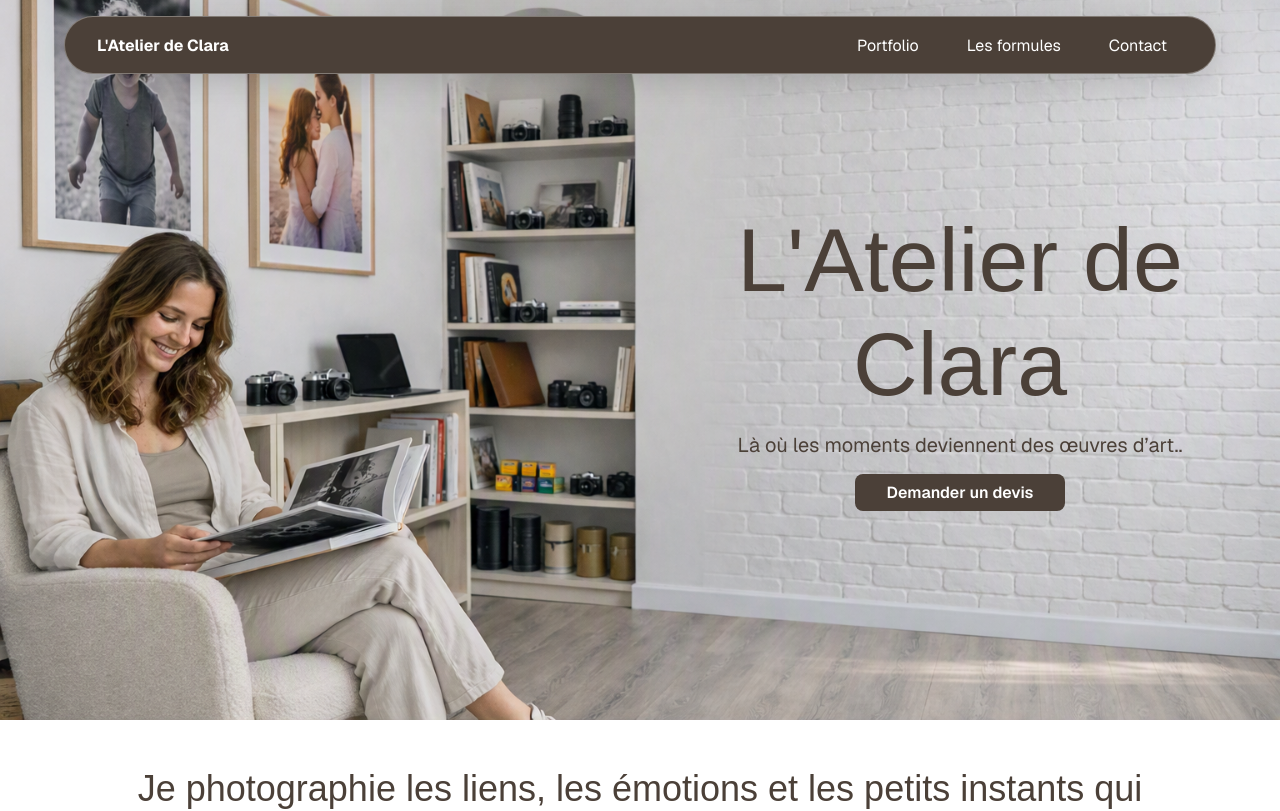
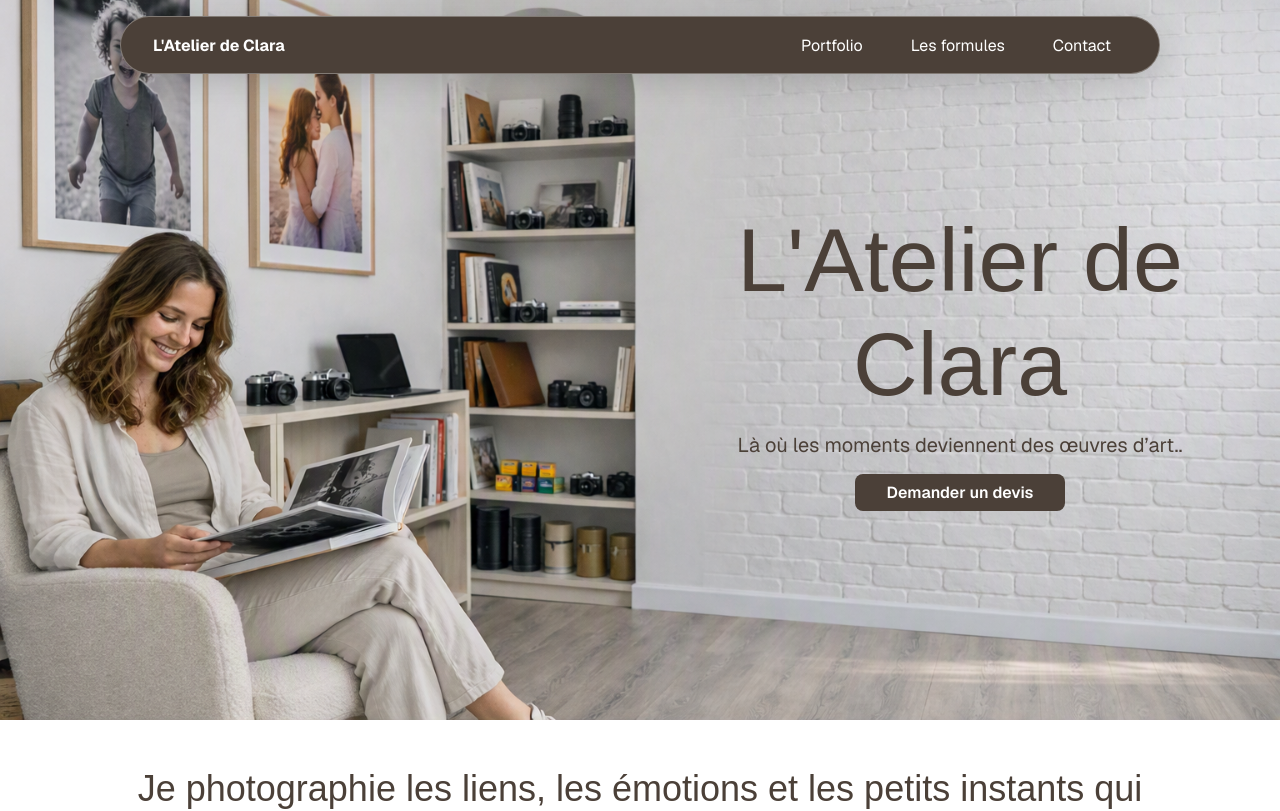
Before and after one commit to jorge-santoss/landingpage-clara, a Next.js app: page / in a window 1280 px wide. Shown: the top 811 px of the page. Built offline with nearby package versions, Linux system fonts and the light colour scheme; a web font is replaced by a local one.

Commit message:
feat: adjust navigation container for improved layout and responsiveness

```diff
--- a/components/Header/Header.tsx
+++ b/components/Header/Header.tsx
@@ -5,7 +5,7 @@ import styles from "./Header.module.css";
 export default function Header() {
     return (
         <header className={styles.header}>
-            <nav className={`${styles.nav} container`} aria-label="Navigation principale">
+            <nav className={`${styles.nav} container container--narrow`} aria-label="Navigation principale">
                 <a className={styles.brand} href="#hero">
                     {site.logo ? (
                         <Image className={styles.logo} src={site.logo} alt={site.name} width={140} height={40} />
```
